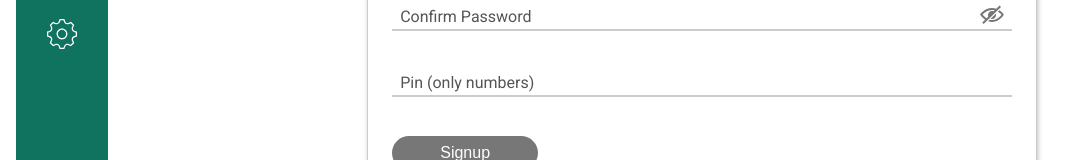
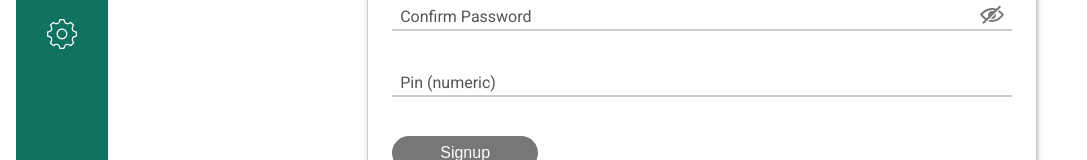
Before and after one commit to olivercastroteran/finpal, a React (Create React App) app: page /auth in a window 1280 px wide. Both pictures are taken after a click on the button "Signup". Shown: the part 492-652 px from the top of the page, without its empty margins (0-1087 px from the left). Built offline with nearby package versions, Linux system fonts and the light colour scheme.

Commit message:
signup form validation implemented

```diff
--- a/src/languages/english.js
+++ b/src/languages/english.js
@@ -32,8 +32,16 @@ const english = {
     firstName: 'First Name',
     lastName: 'Last Name',
     password2: 'Confirm Password',
-    secretKey: 'Pin (only numbers)',
+    pin: 'Pin (numeric)',
     btn: 'Signup',
+    errMsg: {
+      firstName: 'First Name must have at least 3 characters',
+      lastName: 'Last Name must have at least 3 characters',
+      email: 'Please use a valid Email',
+      password: 'Password must be at least 6 characters',
+      password2: 'Please check passwords fields are the same',
+      pin: 'Please set a 4 digits numeric pin',
+    },
   },
   sidebar: ['Dashboard', 'Balance', 'Debts', 'Stock'],
   header: 'Search',
--- a/src/languages/spanish.js
+++ b/src/languages/spanish.js
@@ -32,8 +32,16 @@ const spanish = {
     firstName: 'Nombre',
     lastName: 'Apellido',
     password2: 'Confirmar Password',
-    secretKey: 'Pin (solo numeros)',
+    pin: 'Pin (numérico)',
     btn: 'Registrarse',
+    errMsg: {
+      firstName: 'Nombre debe contener mas de 3 caracteres',
+      lastName: 'Apellido debe contener mas de 3 caracteres',
+      email: 'Por favor utilice un Email valido',
+      password: 'Password debe contener mas de 3 caracteres',
+      password2: 'Por favor verifique que los passwords coinciden',
+      pin: 'Por favor introduzca un pin numérico de 4 digitos',
+    },
   },
   sidebar: ['Menu', 'Balance', 'Deudas', 'Stock'],
   header: 'Buscar',
--- a/src/shared/utility.js
+++ b/src/shared/utility.js
@@ -32,3 +32,5 @@ export const formatMoney = (
     console.log(e);
   }
 };
+
+export const re = /^\w+@[a-zA-Z_]+?\.[a-zA-Z]{2,3}$/;
--- a/src/views/authentication/Auth.scss
+++ b/src/views/authentication/Auth.scss
@@ -54,6 +54,7 @@
     border-radius: 20px;
     border: 1px solid #ccc;
     box-shadow: 1px 3px 5px rgba($color: #000000, $alpha: 0.25);
+    position: relative;
 
     &--switch {
       display: flex;
@@ -202,6 +203,16 @@
         visibility: hidden;
         transform: translateY(-100%);
       }
+
+      .error-msg {
+        position: absolute;
+        bottom: 5px;
+        left: 50%;
+        transform: translateX(-50%);
+        font-size: 0.85rem;
+        color: #c0392b;
+        text-align: center;
+      }
     }
   }
 }
--- a/src/views/authentication/signup/Signup.js
+++ b/src/views/authentication/signup/Signup.js
@@ -1,6 +1,7 @@
 import { useCallback, useEffect, useState } from 'react';
 import { useSelector } from 'react-redux';
 import { HideIcon, LookIcon } from '../../../assets/icons';
+import { re } from '../../../shared/utility';
 import { english, spanish } from '../../../languages';
 
 const Login = () => {
@@ -8,13 +9,14 @@ const Login = () => {
   const [isFormValid, setIsFormValid] = useState(false);
   const [content, setContent] = useState({});
   const [isHidePassword, setIsHidePassword] = useState(true);
+  const [errorMsg, setErrorMsg] = useState(null);
   const [user, setUser] = useState({
     firstName: '',
     lastName: '',
     email: '',
     password: '',
     password2: '',
-    secretKey: '',
+    pin: '',
   });
 
   useEffect(() => {
@@ -35,7 +37,7 @@ const Login = () => {
       email: '',
       password: '',
       password2: '',
-      secretKey: '',
+      pin: '',
     });
   };
 
@@ -47,15 +49,16 @@ const Login = () => {
   };
 
   const checkValidation = useCallback(() => {
-    const { firstName, lastName, email, password, password2, secretKey } = user;
+    const { firstName, lastName, email, password, password2, pin } = user;
     if (
       firstName.length >= 3 &&
       lastName.length >= 3 &&
       email &&
       password.length >= 6 &&
       password === password2 &&
-      secretKey.length >= 4
+      pin.length === 4
     ) {
+      setErrorMsg(null);
       setIsFormValid(true);
     } else {
       setIsFormValid(false);
@@ -90,6 +93,11 @@ const Login = () => {
           onChange={(e) => {
             checkValidation();
             handleChange(e);
+            if (e.target.value.length < 3) {
+              setErrorMsg(content?.errMsg?.firstName);
+            } else {
+              setErrorMsg(null);
+            }
           }}
           value={user.firstName}
           required
@@ -108,6 +116,11 @@ const Login = () => {
           onChange={(e) => {
             checkValidation();
             handleChange(e);
+            if (e.target.value.length < 3) {
+              setErrorMsg(content?.errMsg?.lastName);
+            } else {
+              setErrorMsg(null);
+            }
           }}
           value={user.lastName}
           required
@@ -122,9 +135,15 @@ const Login = () => {
           id="email"
           name="email"
           autoComplete="off"
+          className={!re.test(user.email) ? 'error' : ''}
           onChange={(e) => {
             checkValidation();
             handleChange(e);
+            if (!re.test(e.target.value.trim())) {
+              setErrorMsg(content?.errMsg?.email);
+            } else {
+              setErrorMsg(null);
+            }
           }}
           value={user.email}
           required
@@ -143,6 +162,11 @@ const Login = () => {
           onChange={(e) => {
             checkValidation();
             handleChange(e);
+            if (e.target.value.length < 6) {
+              setErrorMsg(content?.errMsg?.password);
+            } else {
+              setErrorMsg(null);
+            }
           }}
           value={user.password}
           required
@@ -172,6 +196,11 @@ const Login = () => {
           onChange={(e) => {
             checkValidation();
             handleChange(e);
+            if (e.target.value !== user.password) {
+              setErrorMsg(content?.errMsg?.password2);
+            } else {
+              setErrorMsg(null);
+            }
           }}
           value={user.password2}
           required
@@ -193,19 +222,24 @@ const Login = () => {
       <div className="input-field">
         <input
           type="number"
-          placeholder={content?.secretKey}
-          id="secretKey"
-          name="secretKey"
+          placeholder={content?.pin}
+          id="pin"
+          name="pin"
           autoComplete="off"
-          className={user.secretKey.length < 4 ? 'error' : ''}
+          className={user.pin.length !== 4 ? 'error' : ''}
           onChange={(e) => {
             checkValidation();
             handleChange(e);
+            if (e.target.value.length !== 4) {
+              setErrorMsg(content?.errMsg?.pin);
+            } else {
+              setErrorMsg(null);
+            }
           }}
-          value={user.secretKey}
+          value={user.pin}
           required
         />
-        <label htmlFor="secretKey">{content?.secretKey}</label>
+        <label htmlFor="pin">{content?.pin}</label>
       </div>
 
       <div className="input-field">
@@ -213,6 +247,8 @@ const Login = () => {
           {content?.btn}
         </button>
       </div>
+
+      {errorMsg && <p className="error-msg">{errorMsg}</p>}
     </form>
   );
 };
```
Also changed, not shown: 1 other file (tests, documents, lock files or other folders).
